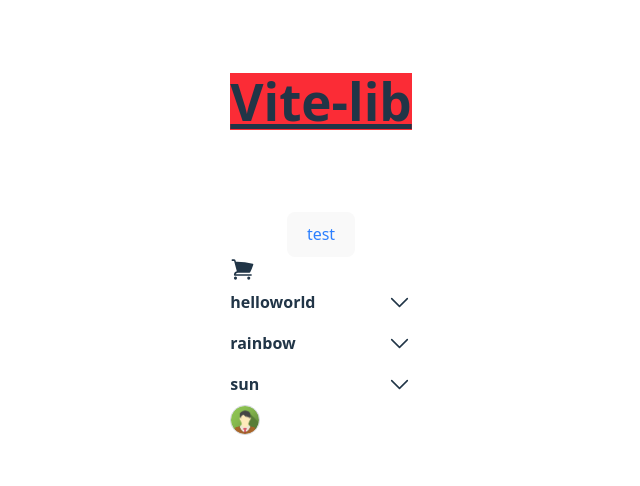
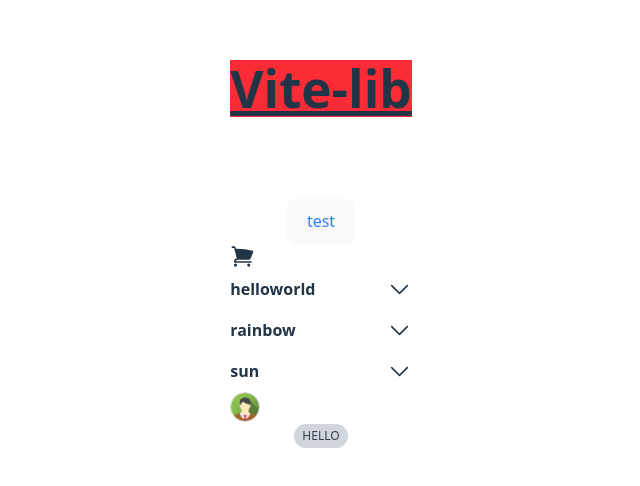
Before and after one commit to clarklindev/vite-lib, a React (Vite) app: page / in a window 1280 px wide. Shown: the part 146-632 px from the top of the page, without its empty margins (319-959 px from the left). Built offline with nearby package versions, Linux system fonts and the light colour scheme.

Commit message:
Badge Component

```diff
--- /dev/null
+++ b/lib/components/Badge/index.tsx
@@ -0,0 +1,28 @@
+import React from 'react';
+import { cva } from 'class-variance-authority';
+import type { VariantProps } from 'class-variance-authority';
+
+const badge = cva([`inline-block px-2 py-1 bg-blue-500 rounded-xl text-xs uppercase`], {
+    variants: {
+        intent: {
+            contained: 'bg-gray-300 text-gray-700 border-gray-300',
+            outline: `light:text-black dark:text-gray-300 border border-gray-800 dark:border-white bg-transparent`
+        }
+    },
+    defaultVariants: {
+        intent: 'outline'
+    }
+});
+
+export interface BadgeProps extends React.HTMLAttributes<HTMLSpanElement>, VariantProps<typeof badge> {}
+
+const Badge = ({ className, children, intent }: BadgeProps) => {
+    return (
+        <span data-component={Badge.displayName} className={[badge({ intent, className }), className].join(' ')}>
+            {children}
+        </span>
+    );
+};
+
+Badge.displayName = 'Badge';
+export { Badge };
--- a/src/App.tsx
+++ b/src/App.tsx
@@ -4,6 +4,7 @@
 import IconExample from './examples/Icon';
 import AccordionExample from './examples/Accordion';
 import AvatarExample from './examples/Avatar';
+import BadgeExample from './examples/Badge';
 
 function App() {
     return (
@@ -14,6 +15,7 @@
             <IconExample />
             <AccordionExample />
             <AvatarExample />
+            <BadgeExample />
         </>
     );
 }
--- /dev/null
+++ b/src/examples/Badge/index.tsx
@@ -0,0 +1,7 @@
+import { Badge } from '../../../lib/components/Badge';
+
+const BadgeExample = () => {
+    return <Badge intent="contained">Hello</Badge>;
+};
+
+export default BadgeExample;
```
